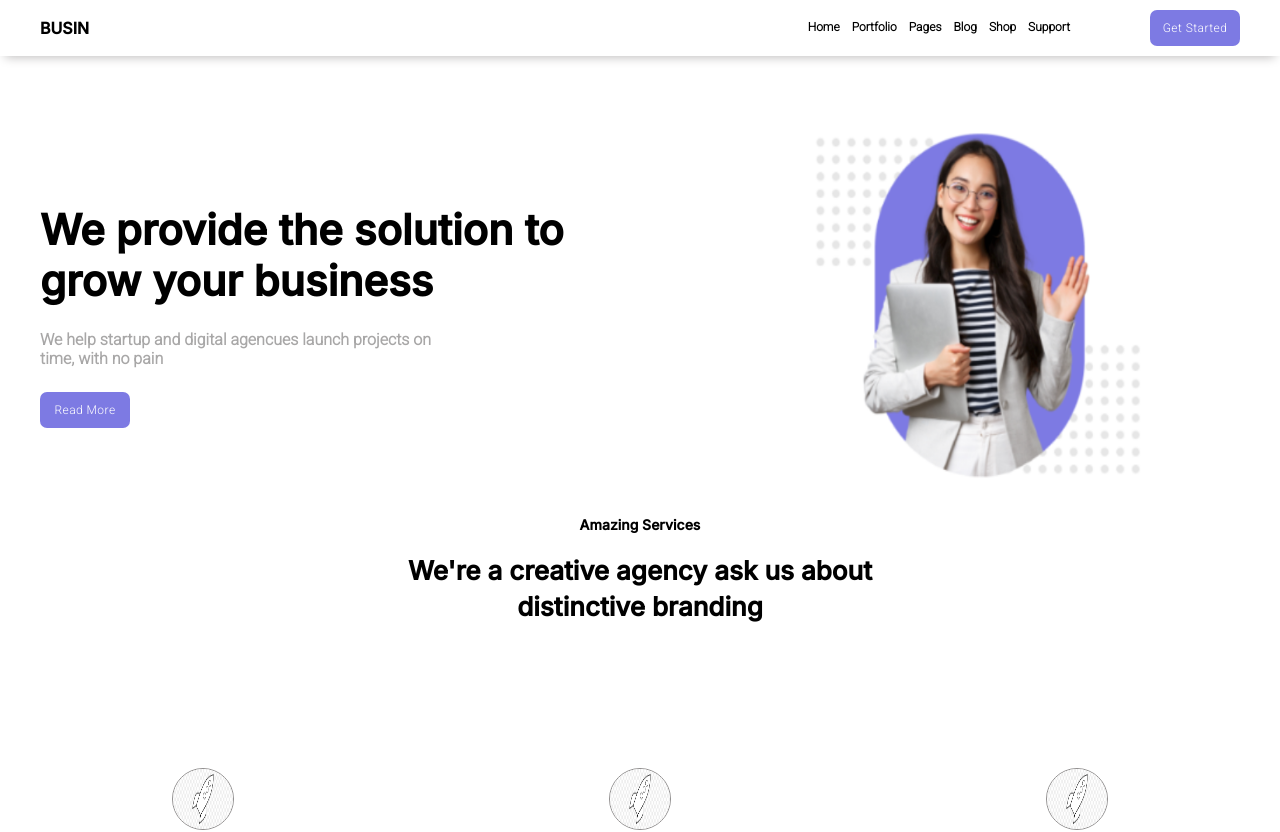
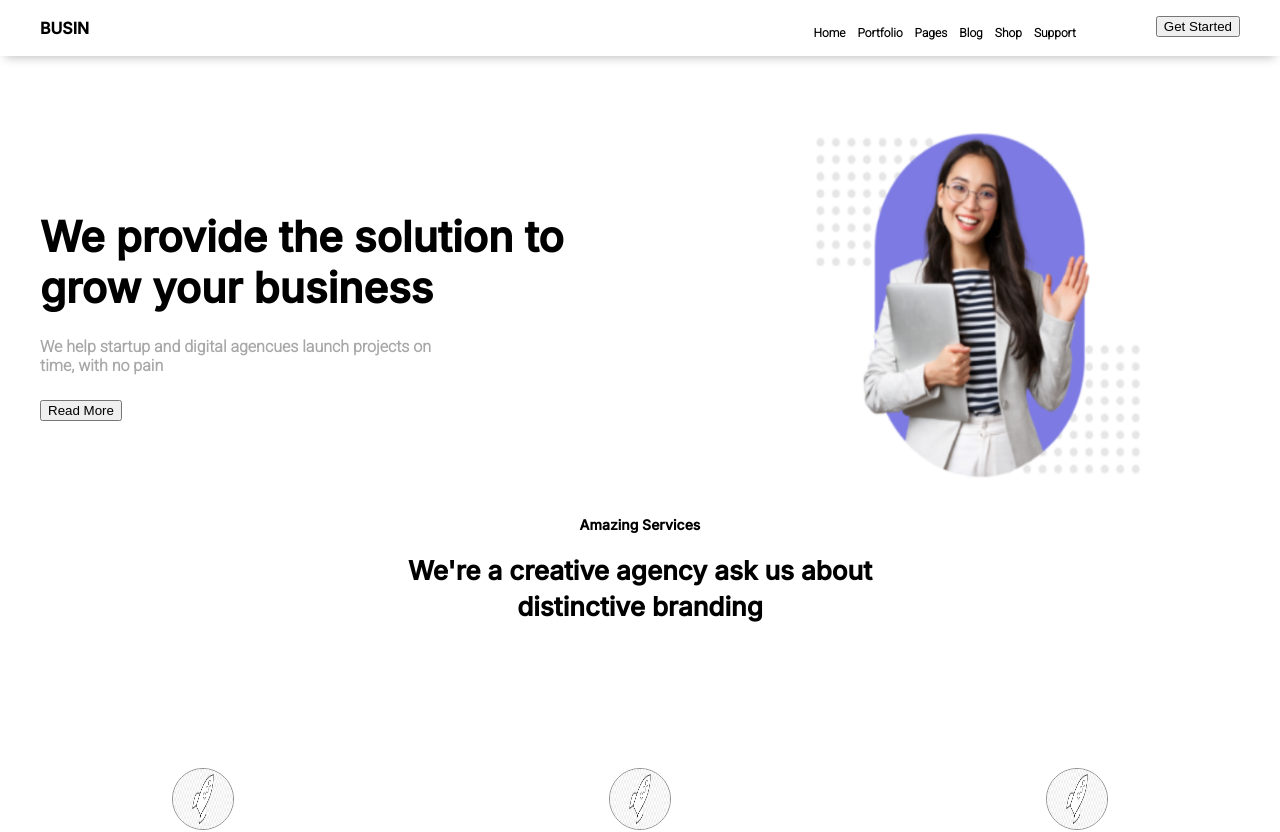
Before and after one commit to jyotik1398/Design-1, a React (Create React App) app: page / in a window 1280 px wide. Shown: the top 832 px of the page. Built offline with nearby package versions, Linux system fonts and the light colour scheme; some icons are missing.

Commit message:
button mui replaced

```diff
--- a/package.json
+++ b/package.json
@@ -5,8 +5,6 @@
   "dependencies": {
     "@emotion/react": "^11.9.3",
     "@emotion/styled": "^11.9.3",
-    "@material-ui/core": "^4.12.4",
-    "@mui/material": "^5.9.0",
     "@testing-library/jest-dom": "^5.16.4",
     "@testing-library/react": "^13.3.0",
     "@testing-library/user-event": "^13.5.0",
--- /dev/null
+++ b/src/components/Button/Button.tsx
@@ -0,0 +1,3 @@
+export const Button = (props: any) => {
+  return <button>{props.children}</button>;
+};
--- a/src/components/Footer/Footer.tsx
+++ b/src/components/Footer/Footer.tsx
@@ -1,4 +1,4 @@
-import { Button, TextField } from "@material-ui/core";
+import { Button } from "../../components/Button/Button";
 import { useTranslation } from "react-i18next";
 import { FooterJson } from "../../configs/json/footer";
 import styles from "./Footer.module.scss";
@@ -93,8 +93,8 @@ const Footer = () => {
           <div className={styles.media}>
             <div className={styles.mediaHeader}>{t(FooterJson?.media)}</div>
             <div className={styles.textbox}>
-                <input type="text" placeholder={t(FooterJson?.placeholder)}/>
-                <Icon icon="bi:arrow-right" color="purple" />s
+              <input type="text" placeholder={t(FooterJson?.placeholder)} />
+              <Icon icon="bi:arrow-right" color="purple" />s
             </div>
             <div className={styles.update}>{t(FooterJson?.updates)}</div>
           </div>
--- a/src/components/Layout/Plan/PlanCard.tsx
+++ b/src/components/Layout/Plan/PlanCard.tsx
@@ -1,14 +1,12 @@
-import { useTranslation } from 'react-i18next';
-import styles from './PlanCard.module.scss';
-import check from '../../../assets/icons/check.png';
-import close from '../../../assets/icons/close.png';
-import { Button } from '@material-ui/core';
-const PlanCard = (props:{
-    data?: any;
-}) => {
-    const {data}= props;
-    const { t } = useTranslation ();
-    return(
+import { useTranslation } from "react-i18next";
+import styles from "./PlanCard.module.scss";
+import check from "../../../assets/icons/check.png";
+import close from "../../../assets/icons/close.png";
+import { Button } from "../../Button/Button";
+const PlanCard = (props: { data?: any }) => {
+  const { data } = props;
+  const { t } = useTranslation();
+  return (
     <div className={styles.outerWrapper}>
       <div className={styles.innerWrapper}>
         <div className={styles.header}>
@@ -23,16 +21,21 @@ const PlanCard = (props:{
         <div className={styles.separator}></div>
         <div className={styles.body}>
           <div className={styles.listItem}>
-                    {data?.list.map((lists :any, index:any) =>{
-                        return(
-                            <div
-                            key={`lists-${index}`}
-                            className={styles.cardContainer}
-                          >
+            {data?.list.map((lists: any, index: any) => {
+              return (
+                <div key={`lists-${index}`} className={styles.cardContainer}>
                   <span className={styles.icon}>
                     <img src={t(lists?.icon) === "check" ? check : close} />
                   </span>
-                            <span className={t(lists?.icon) === "check" ? styles.value : styles.disbaledValue}>{t(lists?.value)}</span>
+                  <span
+                    className={
+                      t(lists?.icon) === "check"
+                        ? styles.value
+                        : styles.disbaledValue
+                    }
+                  >
+                    {t(lists?.value)}
+                  </span>
                 </div>
               );
             })}
@@ -49,14 +52,12 @@ const PlanCard = (props:{
               disableRipple={true}
               disableTouchRipple={true}
             >
-                    <span className={styles.buttonText}>
-                    {"Sign up"}
-                    </span>
+              <span className={styles.buttonText}>{"Sign up"}</span>
             </Button>
           </div>
         </div>
       </div>
     </div>
   );
-}
+};
 export default PlanCard;
```
Also changed, not shown: src/components/Header/Header.tsx (+7 -7 lines), src/components/Layout/MainPage/Main.tsx (+22 -24 lines), 1 other file (tests, documents, lock files or other folders). Lines whose indentation alone changed are shown as unchanged.
